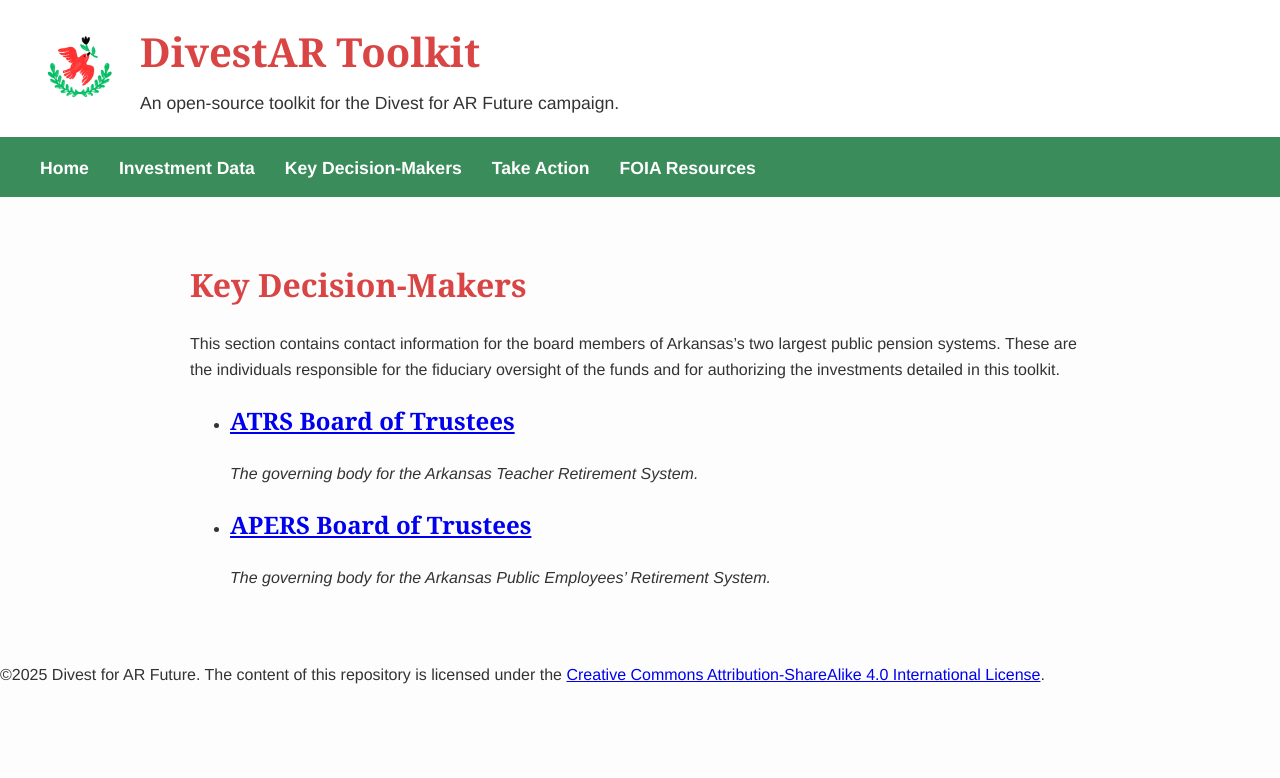
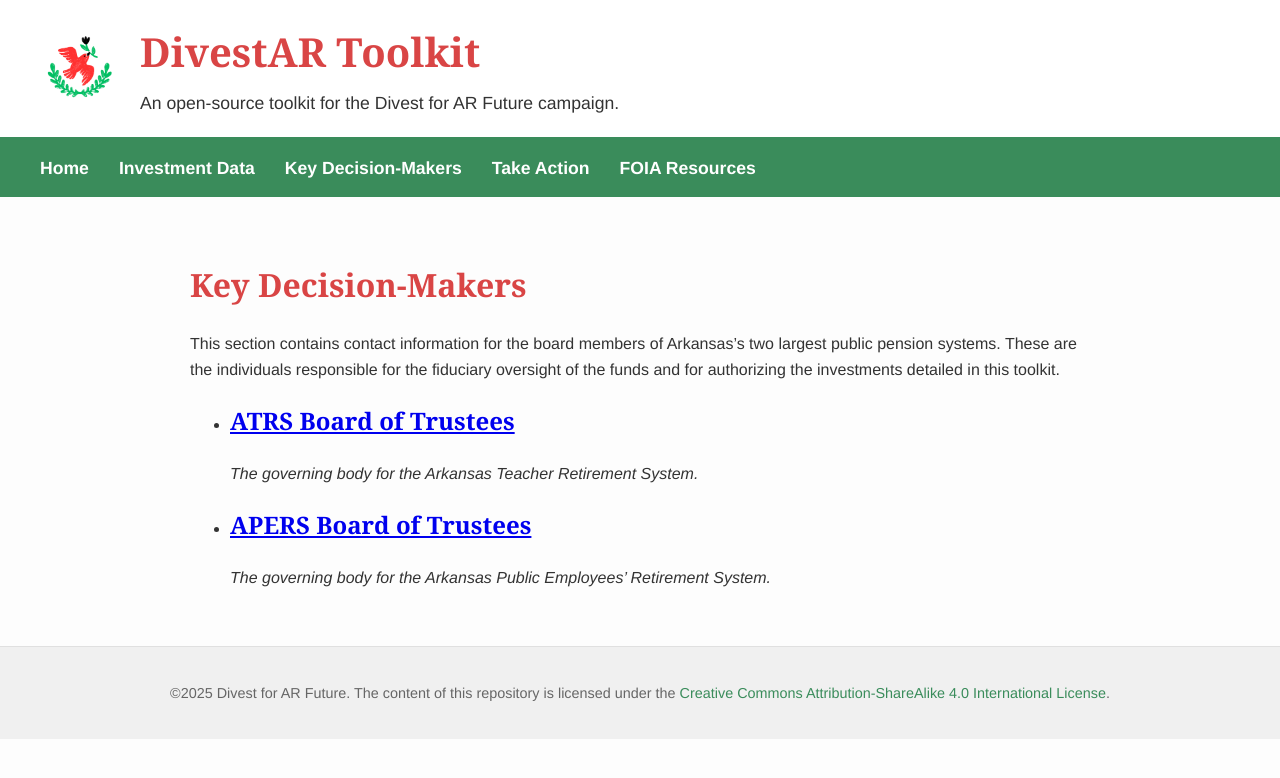
Before and after one commit to DunlapJP/divestar-toolkit, a Jekyll site: the page built from key-officials/index.md, in a window 1280 px wide. Shown: the top 778 px of the page. Built offline with Jekyll 4.4.1, drawn with Linux system fonts in a browser that asks for light colours; our own code applies the rules of GitHub Pages for plain Markdown files.

Commit message:
Update style.css

```diff
--- a/assets/css/style.css
+++ b/assets/css/style.css
@@ -88,3 +88,21 @@ h1, h2, h3 {
     font-family: var(--header-font);
     color: var(--primary-red);
 }
+/* --- Footer --- */
+.footer-container {
+    background-color: #f0f0f0;
+    border-top: 1px solid #e0e0e0;
+    text-align: center;
+    padding: 20px 40px;
+    font-size: 0.9em;
+    color: #666;
+}
+
+.footer-container a {
+    color: var(--primary-green);
+    text-decoration: none;
+}
+
+.footer-container a:hover {
+    text-decoration: underline;
+}
```
